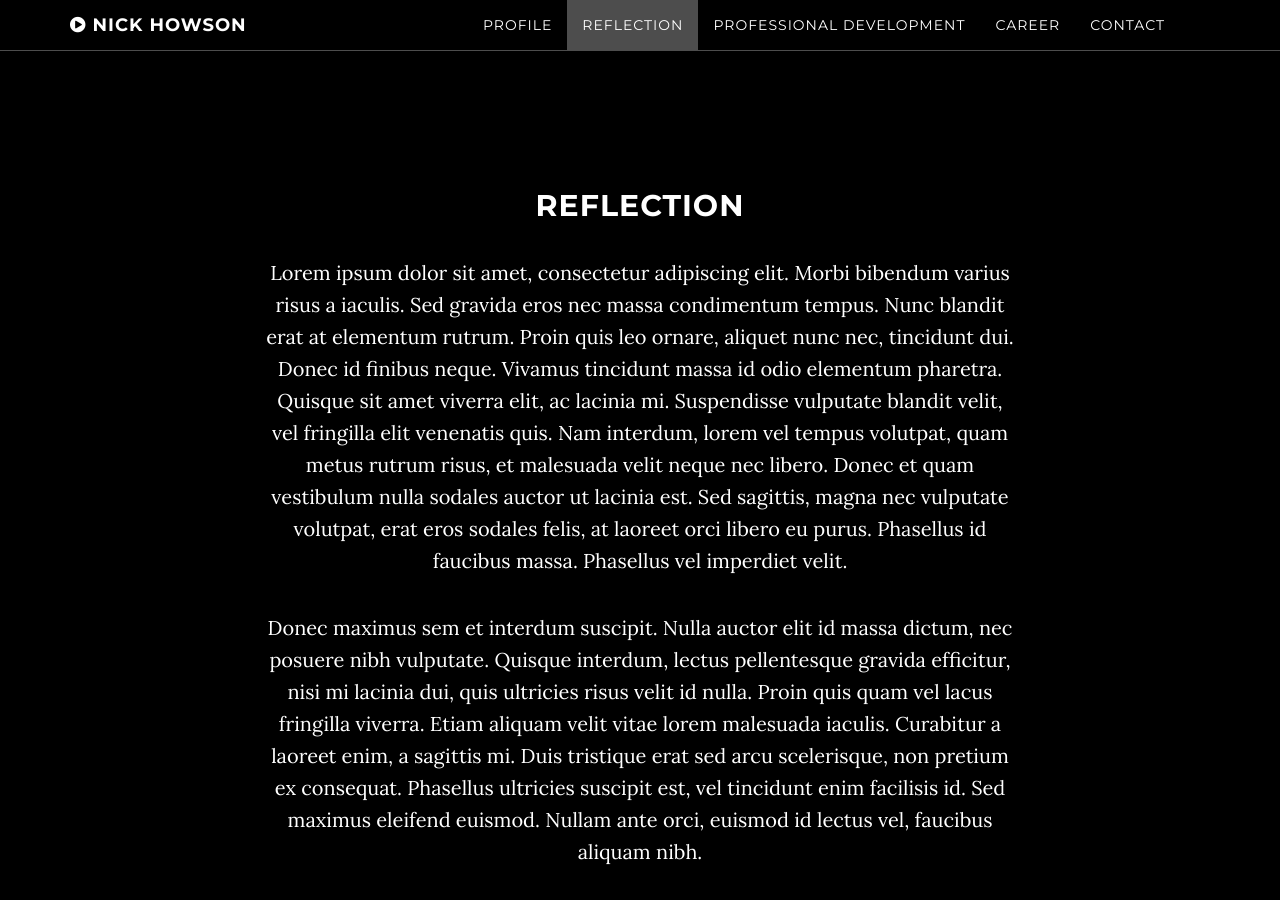
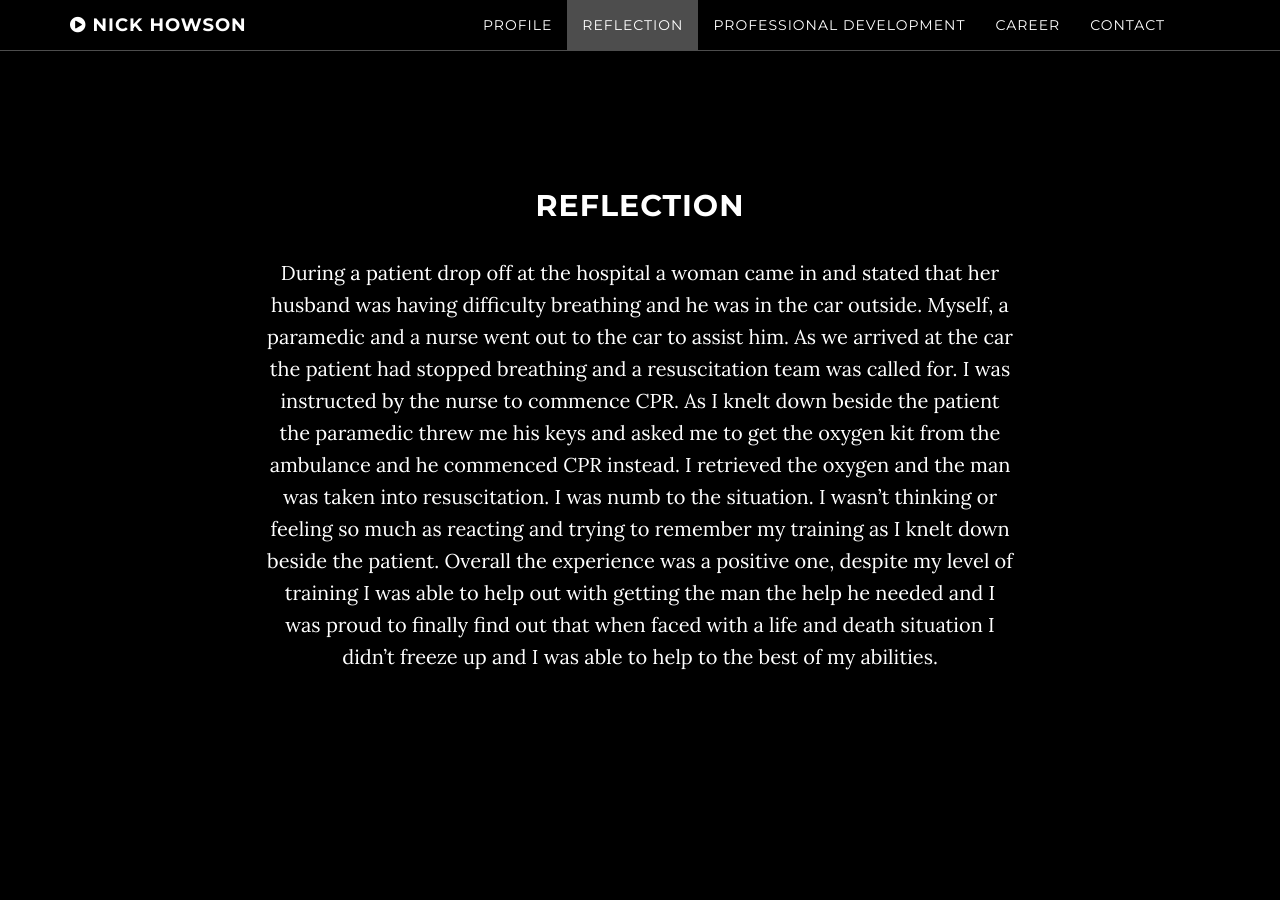
Before and after one commit to nick-howson/nick-howson.github.io, a Jekyll site: the page built from index.html, in a window 1280 px wide and 900 px high, scrolled down 1928 px. Built offline with Jekyll 4.4.1, drawn with Linux system fonts in a browser that asks for light colours; some of the changed text lies outside the part shown.

```diff
--- a/01about.html
+++ b/01about.html
@@ -8,7 +8,7 @@ title: Profile
 <!---Profile (“snapshot” of the student: personal attributes; academic and employment
 achievements; brief career; strategies to achieve compliance with NMBA guidelines).-->
 
-My name is Nick Howson and I am currently working towards getting a Bachelor of Nursing from Western Sydney University with an aim to graduate in 2018 with a combined degree Bachelor of Applied Leadership and Critical Thinking (BALCT). Previously I worked as a Networks and System Engineer with the NSW Department of Education & Communities providing computer support to both teachers and students, providing personal development to staff as well as administrating and running the schools IT infrastructure on a day to day basis.
+My name is Nick Howson and I am currently working toward getting a Bachelor of Nursing from Western Sydney University with an aim to graduate in 2018 with a combined degree Bachelor of Applied Leadership and Critical Thinking (BALCT). Previously I worked as a Networks and System Engineer with the NSW Department of Education & Communities providing computer support to both teachers and students, providing personal development to staff as well as administrating and running the schools IT infrastructure on a day to day basis.
 
 After working with the NSW DEC I began work as a contract IT Consultant and worked with a number of small business and provided home based IT services to people in Western Sydney. I was contracted to Blue Mountains Grammar School for a year where I was asked to conduct what would end up being a year long, multiple campus, site wide hardware survey which culminated in a written report to highlight potential problem areas within the schools IT infrastructure.
 
--- a/02reflections.html
+++ b/02reflections.html
@@ -5,6 +5,4 @@ title: Reflection
 ---
 ## Reflection
 
-Lorem ipsum dolor sit amet, consectetur adipiscing elit. Morbi bibendum varius risus a iaculis. Sed gravida eros nec massa condimentum tempus. Nunc blandit erat at elementum rutrum. Proin quis leo ornare, aliquet nunc nec, tincidunt dui. Donec id finibus neque. Vivamus tincidunt massa id odio elementum pharetra. Quisque sit amet viverra elit, ac lacinia mi. Suspendisse vulputate blandit velit, vel fringilla elit venenatis quis. Nam interdum, lorem vel tempus volutpat, quam metus rutrum risus, et malesuada velit neque nec libero. Donec et quam vestibulum nulla sodales auctor ut lacinia est. Sed sagittis, magna nec vulputate volutpat, erat eros sodales felis, at laoreet orci libero eu purus. Phasellus id faucibus massa. Phasellus vel imperdiet velit.
-
-Donec maximus sem et interdum suscipit. Nulla auctor elit id massa dictum, nec posuere nibh vulputate. Quisque interdum, lectus pellentesque gravida efficitur, nisi mi lacinia dui, quis ultricies risus velit id nulla. Proin quis quam vel lacus fringilla viverra. Etiam aliquam velit vitae lorem malesuada iaculis. Curabitur a laoreet enim, a sagittis mi. Duis tristique erat sed arcu scelerisque, non pretium ex consequat. Phasellus ultricies suscipit est, vel tincidunt enim facilisis id. Sed maximus eleifend euismod. Nullam ante orci, euismod id lectus vel, faucibus aliquam nibh.
+During a patient drop off at the hospital a woman came in and stated that her husband was having difficulty breathing and he was in the car outside. Myself, a paramedic and a nurse went out to the car to assist him. As we arrived at the car the patient had stopped breathing and a resuscitation team was called for. I was instructed by the nurse to commence CPR. As I knelt down beside the patient the paramedic threw me his keys and asked me to get the oxygen kit from the ambulance and he commenced CPR instead. I retrieved the oxygen and the man was taken into resuscitation. I was numb to the situation. I wasn't thinking or feeling so much as reacting and trying to remember my training as I knelt down beside the patient. Overall the experience was a positive one, despite my level of training I was able to help out with getting the man the help he needed and I was proud to finally find out that when faced with a life and death situation I didn't freeze up and I was able to help to the best of my abilities.
--- a/index.html
+++ b/index.html
@@ -2,4 +2,4 @@
 layout: default
 title:
 ---
-This sure is a thing.
+Cure sometimes, treat often, comfort always.
--- a/readme.markdown
+++ b/readme.markdown
@@ -13,6 +13,9 @@ As this assessment is a professional portfolio, presentation and academic writin
 
 # Credit
 https://github.com/spyn - Big ups for helping fix a [smooth scrolling issue](https://github.com/nick-howson/nick-howson.github.io/commit/de95b2a668eec4f980bdb25c3b93881e79467e14)
+https://github.com/lokifer - Pointing out that shit was in alphabetical order something which I a person with 30 years on this earth failed to notice.
+## Theme
+https://github.com/kirbyt/timeline-jekyll-theme - Timeline by Kirby Turner
 
 # License
 
```
Also changed, not shown: 03professionaldev.html (+9 -1 lines), _posts/2002-01-01-job01.markdown (added, +7 -0 lines), img/intro-bg.jpg, img/timeline/bmgs_logo.jpg (added), img/timeline/nsw_dec_logo.png (added), img/timeline/wsitafe_logo.gif (added), img/timeline/wsu_logo.png (added).
